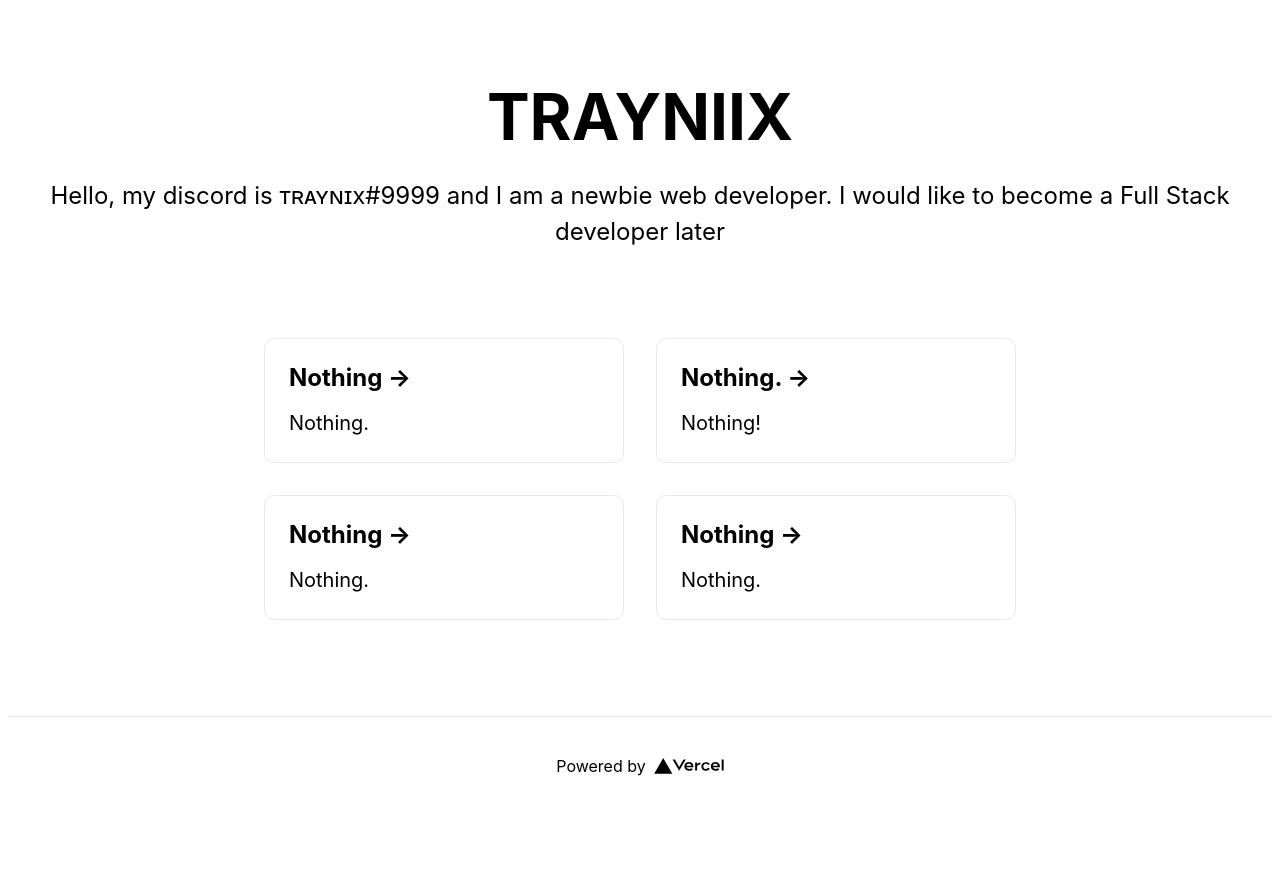
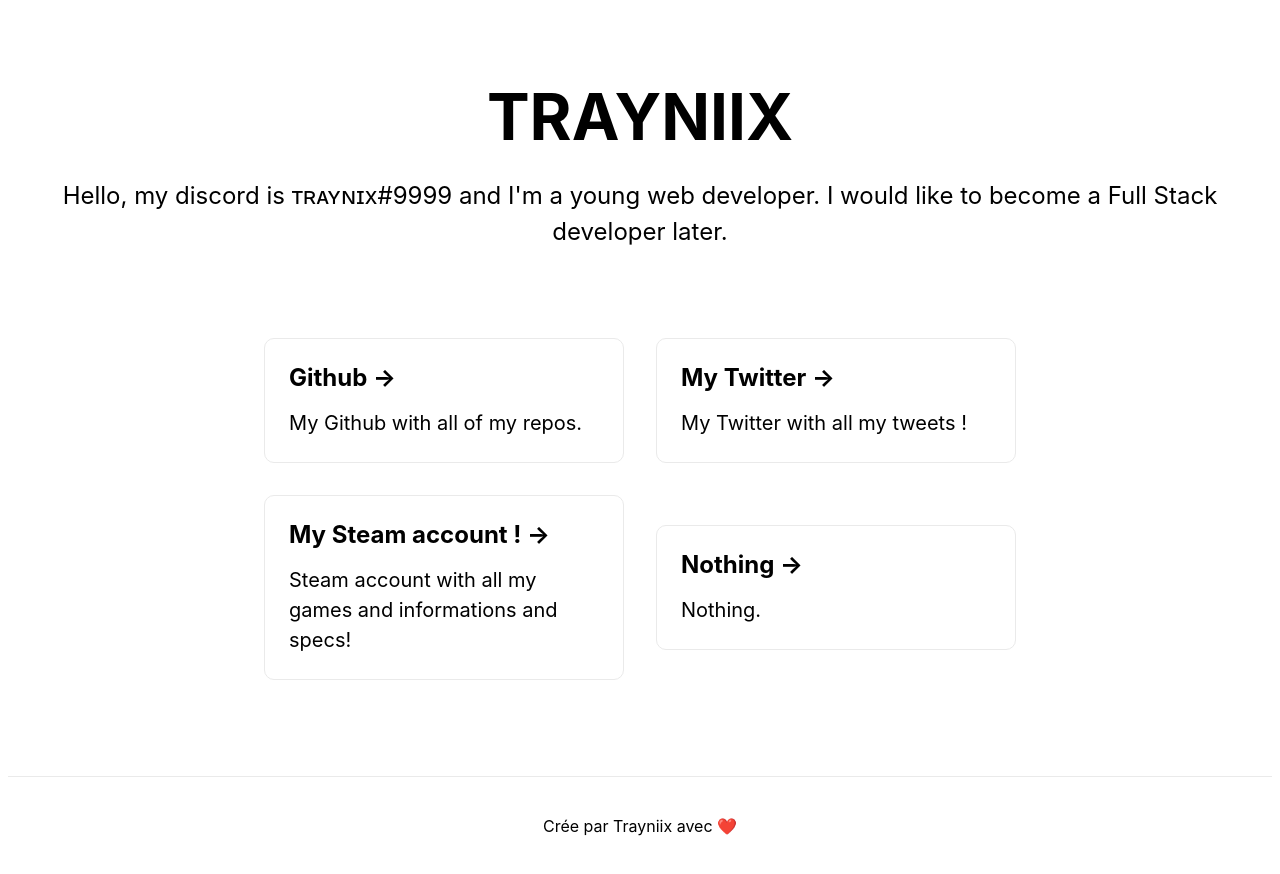
Before and after one commit to TrayNix/trayNIIXWEBSITE, a Next.js app: page / in a window 1280 px wide. Before the commit the page ends 816 px from the top, so only its background shows below. Built offline with nearby package versions, Linux system fonts and the light colour scheme.

Commit message:
Update index.js

```diff
--- a/pages/index.js
+++ b/pages/index.js
@@ -13,30 +13,30 @@ const Home = () => (
       </h1>
 
       <p className="description">
-        Hello, my discord is ᴛʀᴀʏɴɪx#9999 and I am a newbie web developer. I would like to become a Full Stack developer later
+        Hello, my discord is ᴛʀᴀʏɴɪx#9999 and I'm a young web developer. I would like to become a Full Stack developer later.
       </p>
 
       <div className="grid">
-        <a href="www.google.com" className="card">
-          <h3>Nothing &rarr;</h3>
-          <p>Nothing.</p>
+        <a href="https://github.com/TrayNix" className="card">
+          <h3>Github &rarr;</h3>
+          <p>My Github with all of my repos.</p>
         </a>
 
-        <a href="www.google.com" className="card">
-          <h3>Nothing. &rarr;</h3>
-          <p>Nothing!</p>
+        <a href="https://twitter.com/Trayniix_" className="card">
+          <h3>My Twitter &rarr;</h3>
+          <p>My Twitter with all my tweets !</p>
         </a>
 
         <a
-          href="https://github.com/zeit/next.js/tree/master/examples"
+          href="https://www.steamcommunity/id/TrayNix78"
           className="card"
         >
-          <h3>Nothing &rarr;</h3>
-          <p>Nothing.</p>
+          <h3>My Steam account ! &rarr;</h3>
+          <p>Steam account with all my games and informations and specs!</p>
         </a>
 
         <a
-          href="https://vercel.com/new?filter=next.js&utm_source=create-next-app&utm_medium=default-template&utm_campaign=create-next-app"
+          href="google.com"
           className="card"
         >
           <h3>Nothing &rarr;</h3>
@@ -53,7 +53,7 @@ const Home = () => (
         target="_blank"
         rel="noopener noreferrer"
       >
-        Powered by <img src="/vercel.svg" alt="Vercel Logo" />
+        Crée par Trayniix avec ❤️
       </a>
     </footer>
 
```
